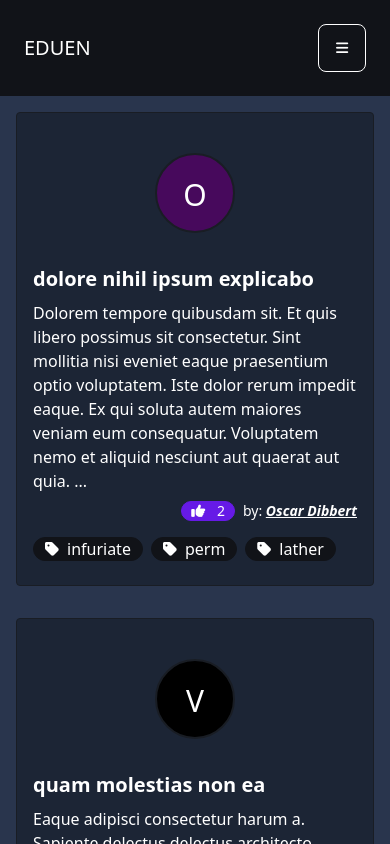
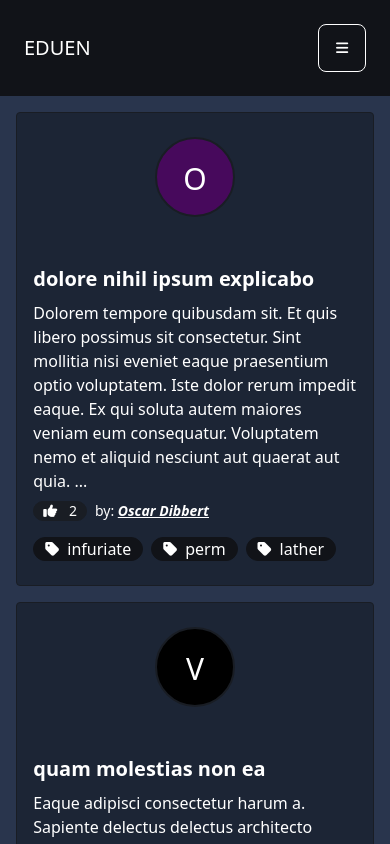
Before and after one commit to EduenSarceno/svelte-app, a SvelteKit app: page /posts in a window 390 px wide. Shown: the top 844 px of the page. Built offline with nearby package versions, Linux system fonts and the light colour scheme.

Commit message:
mejorar aspecto de las reacciones

```diff
--- a/src/routes/posts/Post.svelte
+++ b/src/routes/posts/Post.svelte
@@ -14,22 +14,22 @@ $: author.color = authorColor(author)
 
 </script>
 
-<article tabinde="0" class="flex flex-row bg-base-300 text-base-content m-4 basis-full basis-11/12 rounded border border-neutral align-middle">
-<div class="grow m-4">
+<article tabinde="0" class="flex flex-row bg-base-300 text-base-content mx-4 mt-4 asis-full basis-11/12 rounded border border-neutral align-middle">
+<div class="grow">
   <div class="avatar flex justify-center sm:float-left">
     <div class="rounded rounded-full w-[5rem] m-6 text-center select-none border-2 border-neutral text-neutral-content" style="background-color:{author.color}">
       <span class="text-3xl leading-[5rem]">{author.name.charAt(0)}</span>
     </div>
     </div>
-  <div class="flex flex-row flex-wrap sm:flex-row">
+  <div class="flex flex-row flex-wrap sm:flex-row m-4 sm:m-0">
     <a href="{base}/view/post/?id={id}" class="link link-hover basis-full sm:flex-auto">
     <h1 class="text-xl font-extrabold my-2">{title}</h1>
     </a>
-    <div class="basis-full overflow-y">{body}</div>
-    <div class="my-2 text-sm basis-full text-right inline-flex gap-2 justify-end md:justify-start">
+    <div class="basis-full overflow-y-auto">{body}</div>
+    <div class="my-2 text-sm basis-full text-right inline-flex gap-2 justify-start">
       <div class="tooltip" data-tip="Reactions">
-      <span class="badge badge-secondary gap-2">
-        <span class="fa-solid fa-thumbs-up"></span>&nbsp;{reactions}
+      <span class="badge badge-neutral gap-2">
+        <span class="fa-solid fa-thumbs-up text-neutral-content"></span>&nbsp;{reactions}
       </span>
       </div>
       <span>
```
